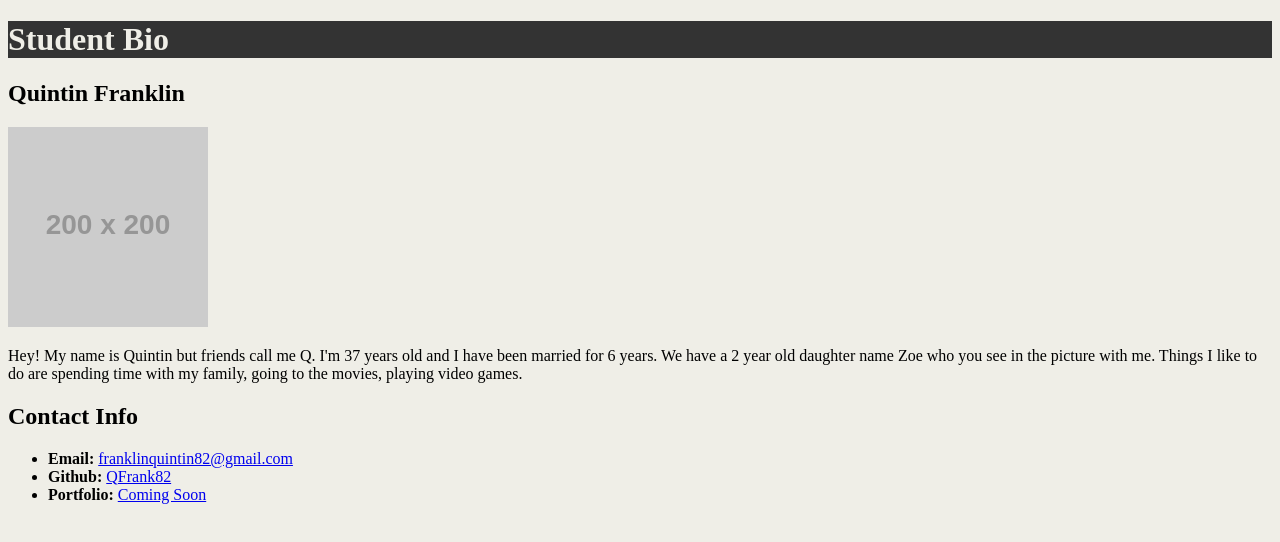
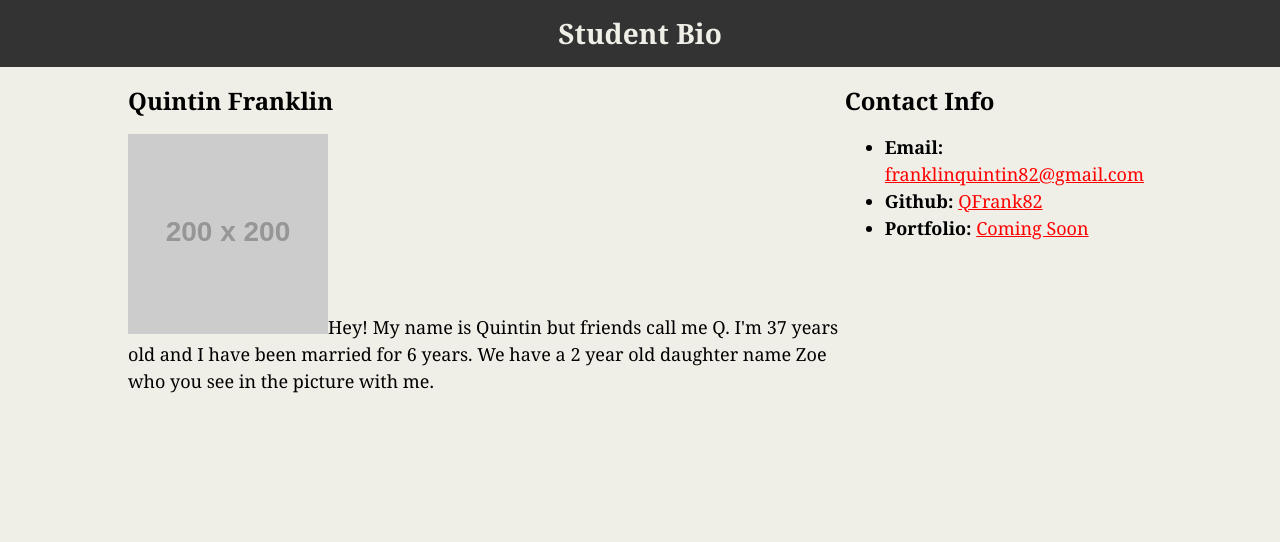
Before and after one commit to QFrank82/zen-garden, a plain HTML site: page index.html in a window 1280 px wide. Drawn offline with Linux system fonts and the light colour scheme; files that its build step writes are made by us from their sources; placeholder pictures from the web are drawn by us.

Commit message:
Student Bio

```diff
--- a/index.html
+++ b/index.html
@@ -5,7 +5,7 @@
             <meta charset="UTF-8">
             <title>CSS Stylesheets with Relative Paths</title>
 
-            <link rel="stylesheet" type="text/css" href="assets/style.css">
+            <link rel="stylesheet" type="text/css" href="style.css">
 
 
 
@@ -25,17 +25,18 @@
 
                     <img src="https://placehold.it/200x200"
 
-                    <br>
 
 
-                    <p>Hey! My name is Quintin but friends call me Q. I'm 37 years old and I have been married for 6 years. We have a 2 year old daughter name Zoe who you see in the picture with me. Things I like to do are spending time with my family, going to the movies, playing video games.</p>
+
+                    <p>Hey! My name is Quintin but friends call me Q. I'm 37 years old and I have been married for 6 years. We have a 2 year old daughter name Zoe who you see in the picture with me.</p>
+
+                </section>
 
 
 
 
 
 
-                </section>
 
                 <section id="contact-info">
                     <h2>Contact Info</h2>
--- a/style.css
+++ b/style.css
@@ -1,9 +1,55 @@
 body {
     background-color: #efeee7;
+    margin: 0;
+    padding: 0;
+    font-family: "Georgia", "Times New Roman", Times, serif;
+    font-size: 18px;
+    line-height: 150%;
 }
 
 h1 {
     color: #efeee7;
     background-color: #333333;
+    margin: 0;
+    text-align: center;
+    padding-top: 20px;
+    padding-bottom: 20px;
+    font-size: 28px;
 
 }
+
+h2 {
+    font-size: 24px;
+}
+
+a {
+    color: red;
+
+}
+
+.container {
+    width: 1024px;
+    margin: 0 auto;
+
+
+}
+
+#main-bio,
+#contact-info,
+#bio-image {
+    float: left;
+
+}
+
+#main-bio {
+    width: 70%;
+}
+#contact-info {
+    width: 30%;
+}
+
+#bio-image {
+    margin-right: 20px;
+    width: 200px;
+    height: 200px;
+}
```
